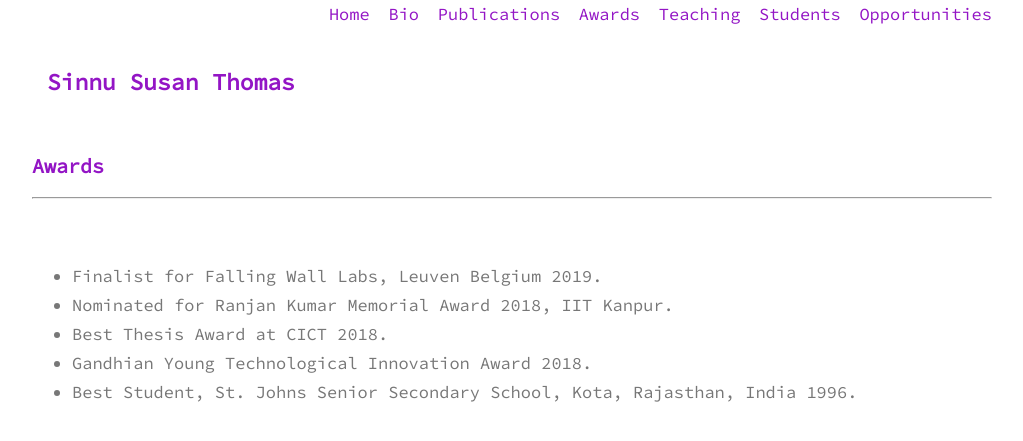
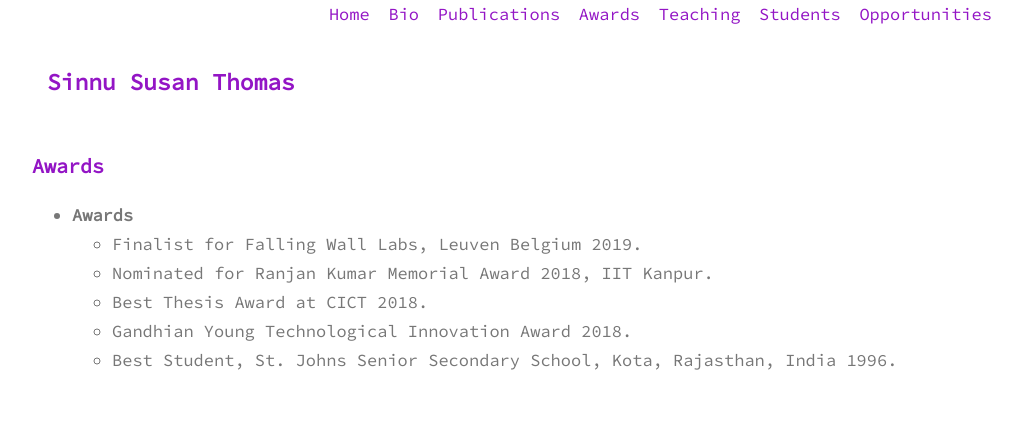
Before and after one commit to sinnuthomas/sinnuthomas.github.io, a Jekyll site: the page built from awards.md, in a window 1280 px wide. Shown: the top 441 px of the page, without its empty margins (128-1151 px from the left). Built offline with Jekyll 4.4.1, drawn with Linux system fonts in a browser that asks for light colours.

Commit message:
Update awards.md

```diff
--- a/awards.md
+++ b/awards.md
@@ -3,7 +3,7 @@ layout: page
 title: Awards
 permalink: /awards/
 ---
-* ****
+* **Awards**
   <br/>
   * Finalist for Falling Wall Labs, Leuven Belgium 2019.
   * Nominated for Ranjan Kumar Memorial Award 2018, IIT Kanpur.
```
